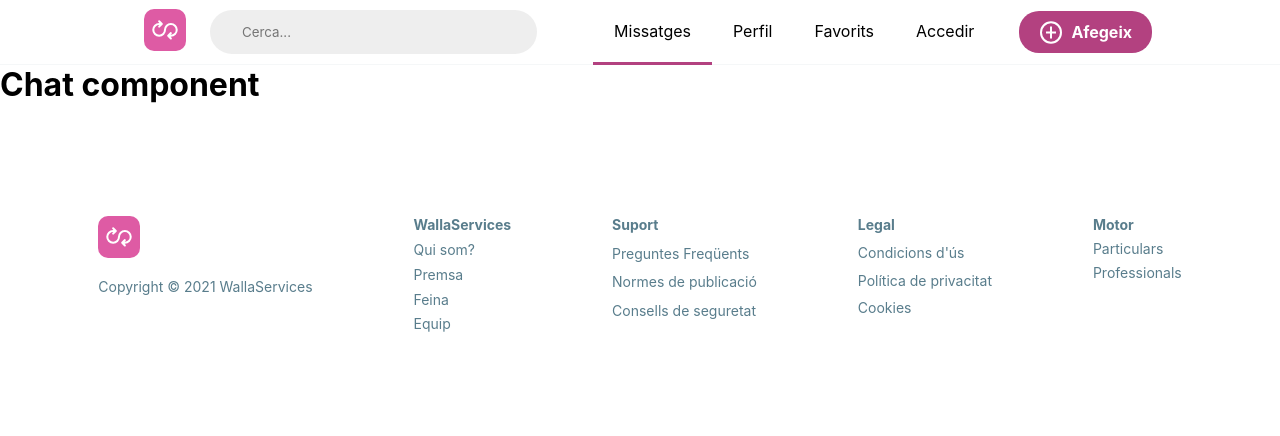
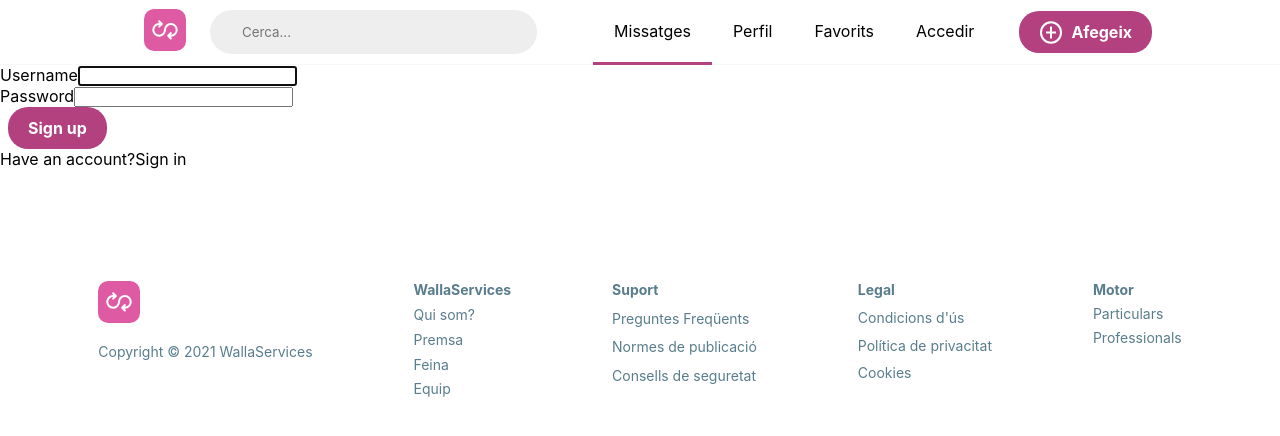
Before and after one commit to danifdezalonso/hourglass-app, a React (Create React App) app: page /chat in a window 1280 px wide. Shown: the top 436 px of the page. Built offline with nearby package versions, Linux system fonts and the light colour scheme; no server answers.

Commit message:
Navegació cap al mateix component

```diff
--- a/src/App.js
+++ b/src/App.js
@@ -18,12 +18,11 @@
         <Header />
         <Switch>
           <Route path="/" component={Home} exact={true} />
-          <Route exact path="/chat" component={Chat} />
-          <Route exact path="/profile" component={Profile} />
-          <Route exact path="/favs" component={Favs} />
+          <Route exact path="/chat" component={SignUpLogin} />
+          <Route exact path="/profile" component={SignUpLogin} />
+          <Route exact path="/favs" component={SignUpLogin} />
           <Route exact path="/login" component={SignUpLogin} />
-          <Route exact path="/add" component={AddItem} />
-
+          <Route exact path="/add" component={SignUpLogin} />
           <Route component={Page404} />
         </Switch>
         <Footer />
--- a/src/components/Login.js
+++ b/src/components/Login.js
@@ -52,7 +52,6 @@
           </>
         )}
       </div>
-      Login
     </div>
   );
 };
--- a/src/pages/Profile.js
+++ b/src/pages/Profile.js
@@ -1,9 +1,10 @@
 import React from "react";
+import Login from "../components/Login";
 
 const Profile = ({ handleLogout }) => {
   return (
     <>
-      <h1>Profile</h1>
+      <h1>Benvinguda</h1>
       <button onClick={handleLogout}>Log out </button>
     </>
   );
--- a/src/pages/SignUpLogin.js
+++ b/src/pages/SignUpLogin.js
@@ -2,6 +2,7 @@
 import fire from "../fire.js";
 import Login from "../components/Login.js";
 import Profile from "../pages/Profile.js";
+import Favs from "./Favs.js";
 
 const SignUpLogin = () => {
   const [user, setUser] = useState("");
@@ -83,6 +84,7 @@
         <Profile handleLogout={handleLogout} />
       ) : (
         <Login
+          user={user}
           email={email}
           setEmail={setEmail}
           password={password}
```
